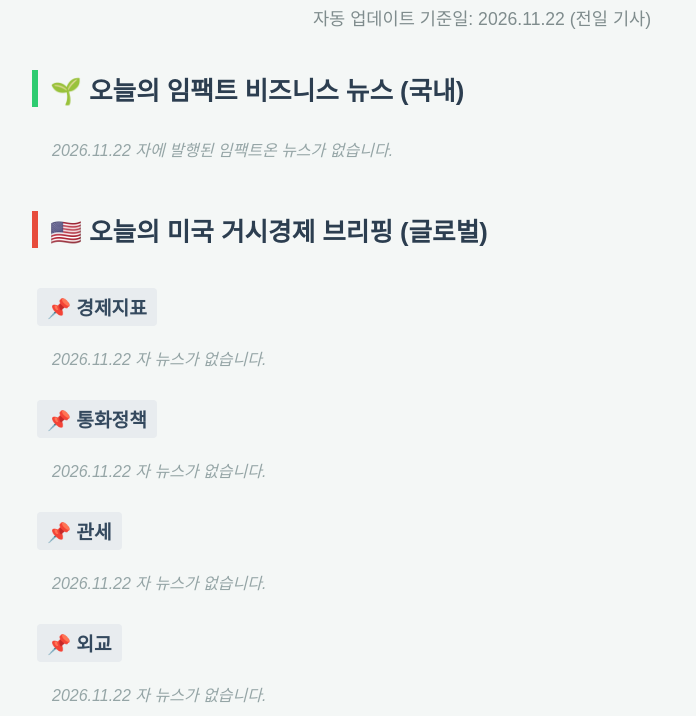
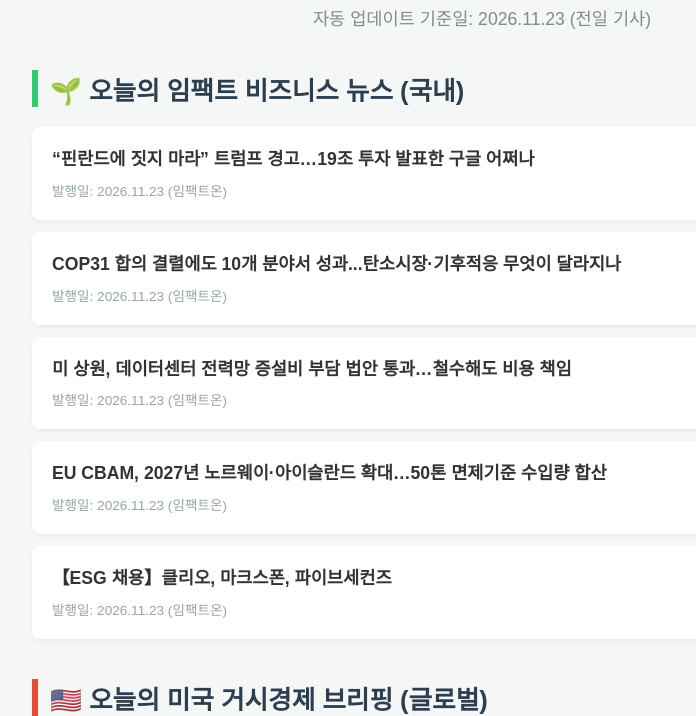
Before and after one commit to jack0322598-web/daily-impact-news, a plain HTML site: page index.html in a window 1280 px wide. Shown: the part 87-803 px from the top of the page, without its empty margins (158-854 px from the left). Drawn offline with Linux system fonts and the light colour scheme.

Commit message:
🌱 매일 아침 7시 뉴스 자동 업데이트

```diff
--- a/index.html
+++ b/index.html
@@ -21,9 +21,34 @@
 </head>
 <body>
     <h1>📋 오늘의 종합 뉴스 브리핑</h1>
-    <div class="date-title">자동 업데이트 기준일: 2026.11.22 (전일 기사)</div>
+    <div class="date-title">자동 업데이트 기준일: 2026.11.23 (전일 기사)</div>
 
     <div class="section-title">🌱 오늘의 임팩트 비즈니스 뉴스 (국내)</div>
-<div class='no-news'>2026.11.22 자에 발행된 임팩트온 뉴스가 없습니다.</div>
+
+        <div class="news-card">
+            <div class="news-title"><a href="https://www.impacton.net/news/articleView.html?idxno=30789" target="_blank">“핀란드에 짓지 마라” 트럼프 경고…19조 투자 발표한 구글 어쩌나</a></div>
+            <div class="news-date">발행일: 2026.11.23 (임팩트온)</div>
+        </div>
+
+        <div class="news-card">
+            <div class="news-title"><a href="https://www.impacton.net/news/articleView.html?idxno=30788" target="_blank">COP31 합의 결렬에도 10개 분야서 성과...탄소시장·기후적응 무엇이 달라지나</a></div>
+            <div class="news-date">발행일: 2026.11.23 (임팩트온)</div>
+        </div>
+
+        <div class="news-card">
+            <div class="news-title"><a href="https://www.impacton.net/news/articleView.html?idxno=30780" target="_blank">미 상원, 데이터센터 전력망 증설비 부담 법안 통과…철수해도 비용 책임</a></div>
+            <div class="news-date">발행일: 2026.11.23 (임팩트온)</div>
+        </div>
+
+        <div class="news-card">
+            <div class="news-title"><a href="https://www.impacton.net/news/articleView.html?idxno=30776" target="_blank">EU CBAM, 2027년 노르웨이·아이슬란드 확대…50톤 면제기준 수입량 합산</a></div>
+            <div class="news-date">발행일: 2026.11.23 (임팩트온)</div>
+        </div>
+
+        <div class="news-card">
+            <div class="news-title"><a href="https://www.impacton.net/news/articleView.html?idxno=30779" target="_blank">【ESG 채용】클리오, 마크스폰, 파이브세컨즈</a></div>
+            <div class="news-date">발행일: 2026.11.23 (임팩트온)</div>
+        </div>
+
     <div class="section-title macro">🇺🇸 오늘의 미국 거시경제 브리핑 (글로벌)</div>
-<div class='sub-category'>📌 경제지표</div><div class='no-news'>2026.11.22 자 뉴스가 없습니다.</div><div class='sub-category'>📌 통화정책</div><div class='no-news'>2026.11.22 자 뉴스가 없습니다.</div><div class='sub-category'>📌 관세</div><div class='no-news'>2026.11.22 자 뉴스가 없습니다.</div><div class='sub-category'>📌 외교</div><div class='no-news'>2026.11.22 자 뉴스가 없습니다.</div></body></html>
+<div class='sub-category'>📌 경제지표</div><div class='no-news'>2026.11.23 자 뉴스가 없습니다.</div><div class='sub-category'>📌 통화정책</div><div class='no-news'>2026.11.23 자 뉴스가 없습니다.</div><div class='sub-category'>📌 관세</div><div class='no-news'>2026.11.23 자 뉴스가 없습니다.</div><div class='sub-category'>📌 외교</div><div class='no-news'>2026.11.23 자 뉴스가 없습니다.</div></body></html>
```
